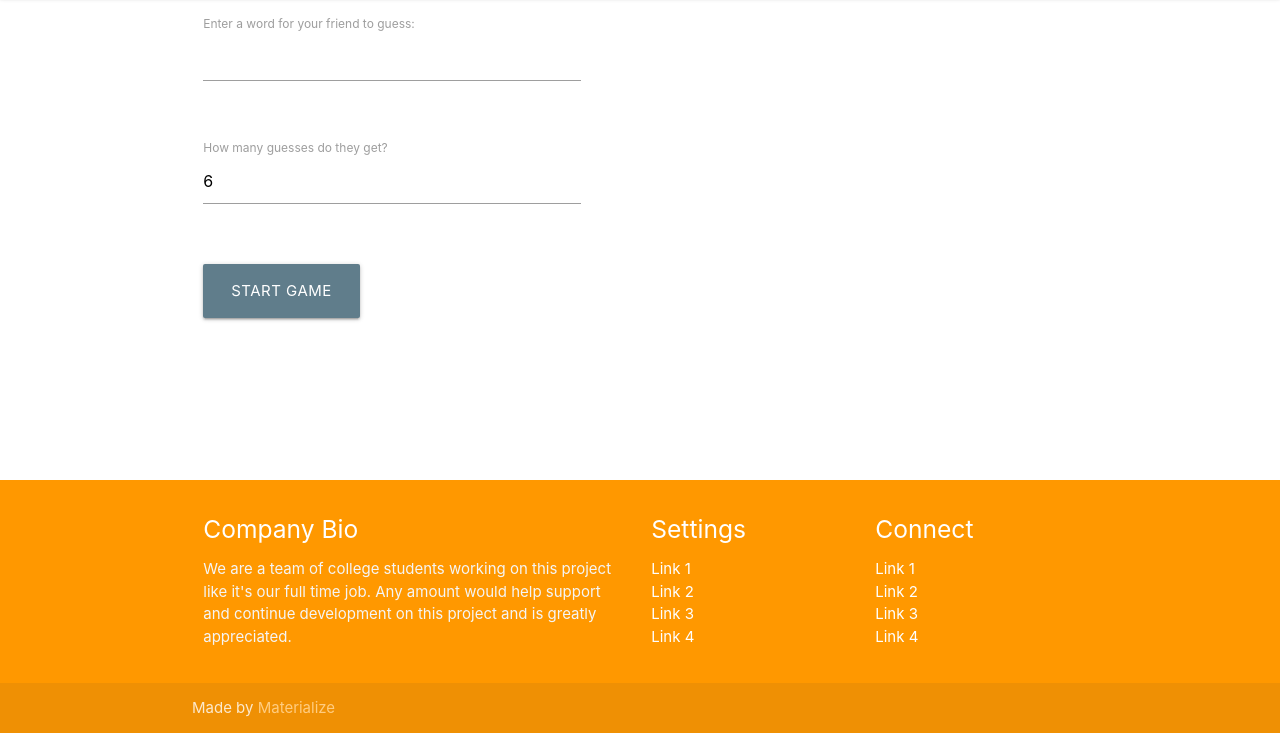
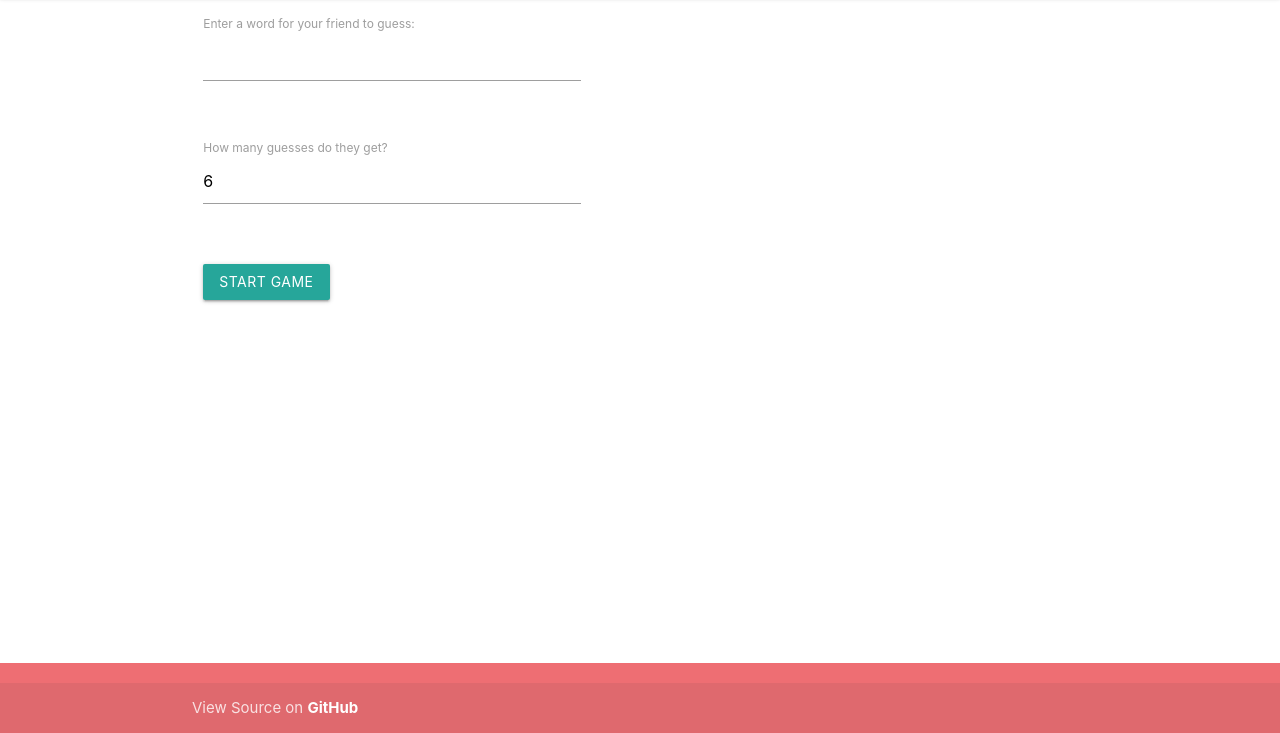
Before and after one commit to afady/guessing-game, a React app: page / in a window 1280 px wide. Shown: the part 67-800 px from the top of the page. Built offline with nearby package versions, Linux system fonts and the light colour scheme.

Commit message:
update styles

```diff
--- a/src/components/Footer.js
+++ b/src/components/Footer.js
@@ -2,77 +2,12 @@ import React from 'react';
 
 export default () => {
   return (
-    <footer className="page-footer orange">
-      <div className="container">
-        <div className="row">
-          <div className="col l6 s12">
-            <h5 className="white-text">Company Bio</h5>
-            <p className="grey-text text-lighten-4">
-              We are a team of college students working on this project like
-              it's our full time job. Any amount would help support and continue
-              development on this project and is greatly appreciated.
-            </p>
-          </div>
-          <div className="col l3 s12">
-            <h5 className="white-text">Settings</h5>
-            <ul>
-              <li>
-                <a className="white-text" href="#!">
-                  Link 1
-                </a>
-              </li>
-              <li>
-                <a className="white-text" href="#!">
-                  Link 2
-                </a>
-              </li>
-              <li>
-                <a className="white-text" href="#!">
-                  Link 3
-                </a>
-              </li>
-              <li>
-                <a className="white-text" href="#!">
-                  Link 4
-                </a>
-              </li>
-            </ul>
-          </div>
-          <div className="col l3 s12">
-            <h5 className="white-text">Connect</h5>
-            <ul>
-              <li>
-                <a className="white-text" href="#!">
-                  Link 1
-                </a>
-              </li>
-              <li>
-                <a className="white-text" href="#!">
-                  Link 2
-                </a>
-              </li>
-              <li>
-                <a className="white-text" href="#!">
-                  Link 3
-                </a>
-              </li>
-              <li>
-                <a className="white-text" href="#!">
-                  Link 4
-                </a>
-              </li>
-            </ul>
-          </div>
-        </div>
-      </div>
+    <footer className="page-footer">
       <div className="footer-copyright">
         <div className="container">
-          Made by{' '}
-          <a
-            className="orange-text text-lighten-3"
-            href="http://materializecss.com"
-          >
-            Materialize
+          View Source on&nbsp;
+          <a href="//github.com/afady/guessing-game" target="_blank">
+            GitHub
           </a>
         </div>
       </div>
--- a/src/components/Header.js
+++ b/src/components/Header.js
@@ -2,7 +2,7 @@ import React from 'react';
 
 export default () => {
   return (
-    <nav className="light-blue lighten-1" role="navigation">
+    <nav role="navigation">
       <div className="nav-wrapper container">
         <span className="brand-logo">Guessing Game</span>
       </div>
--- a/src/components/NewGameButton.js
+++ b/src/components/NewGameButton.js
@@ -8,7 +8,7 @@ const NewGameButton = ({ startNewGame }) => {
       onClick={() => {
         startNewGame();
       }}
-      className="waves-effect waves-light btn blue-grey"
+      className="waves-effect waves-light btn"
     >
       New Game
     </button>
--- a/src/components/NewGameForm.js
+++ b/src/components/NewGameForm.js
@@ -48,10 +48,7 @@ class NewGameForm extends Component {
           onSubmit={this.props.handleSubmit(this.props.setupGame)}
         >
           <div className="row">{this.renderFields()}</div>
-          <button
-            type="submit"
-            className="waves-effect waves-light btn-large blue-grey"
-          >
+          <button type="submit" className="waves-effect waves-light btn">
             Start Game
           </button>
         </form>
--- a/src/style.css
+++ b/src/style.css
@@ -20,3 +20,7 @@
   margin: 0 22px 22px 0;
   width: 100%;
 }
+footer a {
+  color: #fff;
+  font-weight: bold;
+}
```
